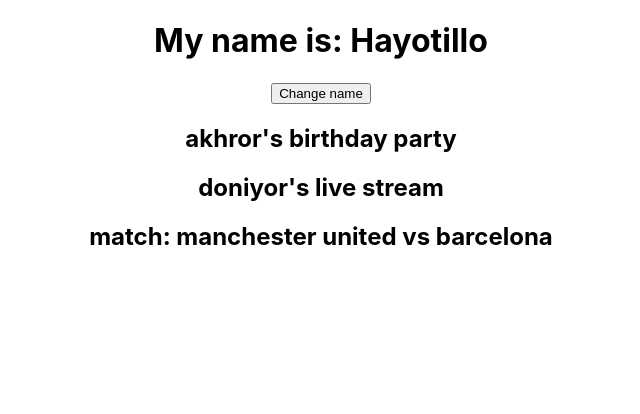
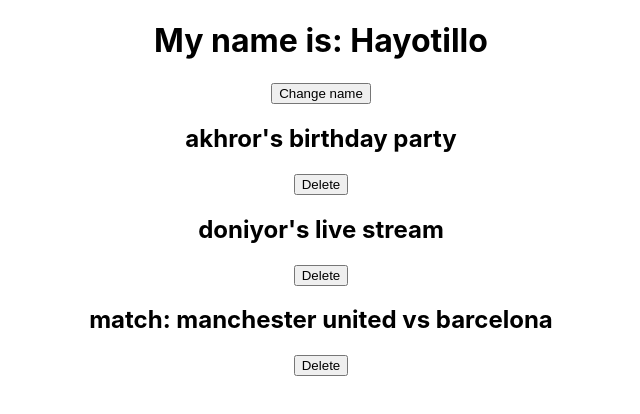
Before and after one commit to hayotillonumonov/my-first-react-app, a React (Create React App) app: page / in a window 1280 px wide. Shown: the top 414 px of the page, without its empty margins (319-959 px from the left). Built offline with nearby package versions, Linux system fonts and the light colour scheme.

Commit message:
013. Delete items

```diff
--- a/src/App.js
+++ b/src/App.js
@@ -13,6 +13,18 @@
     setName('Doniyor')
   }
 
+  //Delete items
+
+  const handleDelete = (id)=>{
+    setEvents((prev)=>{
+      return prev.filter((event)=>{
+        return event.id !== id
+      })
+    })
+  }
+
+
+
   return (
     <div className="App">
      <h1>My name is: {name}</h1>
@@ -21,6 +33,7 @@
       return (
         <div key={event.id}>
           <h2>{event.title}</h2>
+          <button onClick={()=>handleDelete(event.id)}>Delete</button>
         </div>
       )
      })}
```
